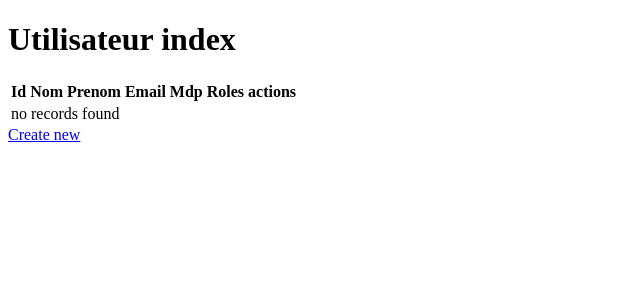
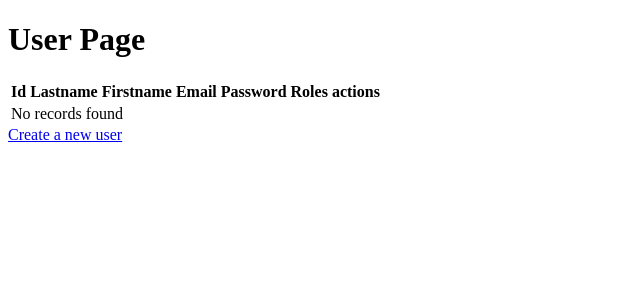
Before and after one commit to ProLyfe/Ecommerce, a Symfony app: template templates/utilisateur/index.html.twig in a window 1280 px wide. Shown: the top 300 px of the page, without its empty margins (0-640 px from the left). Run offline with Twig, Linux system fonts and the light colour scheme; the template is opened without the code that fills it, so the values that code supplies are empty; some libraries are stand-ins or nearby versions.

Commit message:
add finish translate

```diff
--- a/templates/registration/register.html.twig
+++ b/templates/registration/register.html.twig
@@ -1,15 +1,15 @@
 {% extends 'base.html.twig' %}
 
-{% block title %}Register{% endblock %}
+{% block title %}{{"register.titre"|trans}}{% endblock %}
 
 {% block body %}
-    <h1>Register</h1>
+    <h1>{{"register.titre"|trans}}</h1>
 
     {{ form_start(registrationForm) }}
         {{ form_row(registrationForm.email) }}
         {{ form_row(registrationForm.plainPassword) }}
         {{ form_row(registrationForm.agreeTerms) }}
 
-        <button class="btn">Register</button>
+        <button class="btn">{{"register.titre"|trans}}</button>
     {{ form_end(registrationForm) }}
 {% endblock %}
--- a/templates/security/login.html.twig
+++ b/templates/security/login.html.twig
@@ -14,10 +14,10 @@
         </div>
     {% endif %}
 
-    <h1 class="h3 mb-3 font-weight-normal">Please sign in</h1>
+    <h1 class="h3 mb-3 font-weight-normal">{{'security.sign'|trans}}</h1>
     <label for="inputEmail">Email</label>
     <input type="email" value="{{ last_username }}" name="email" id="inputEmail" class="form-control" required autofocus>
-    <label for="inputPassword">Password</label>
+    <label for="inputPassword">{{'security.mdp'|trans}}</label>
     <input type="password" name="password" id="inputPassword" class="form-control" required>
 
     <input type="hidden" name="_csrf_token"
@@ -36,7 +36,7 @@
     #}
 
     <button class="btn btn-lg btn-primary" type="submit">
-        Sign in
+        {{'security.sign'|trans}}
     </button>
 </form>
 {% endblock %}
--- a/templates/utilisateur/index.html.twig
+++ b/templates/utilisateur/index.html.twig
@@ -1,18 +1,18 @@
 {% extends 'base.html.twig' %}
 
-{% block title %}Utilisateur index{% endblock %}
+{% block title %}{{"utilisateur.titre"|trans}}{% endblock %}
 
 {% block body %}
-    <h1>Utilisateur index</h1>
+    <h1>{{"utilisateur.titre"|trans}}</h1>
 
     <table class="table">
         <thead>
             <tr>
                 <th>Id</th>
-                <th>Nom</th>
-                <th>Prenom</th>
+                <th>{{"utilisateur.nom"|trans}}</th>
+                <th>{{"utilisateur.prenom"|trans}}</th>
                 <th>Email</th>
-                <th>Mdp</th>
+                <th>{{"utilisateur.mdp"|trans}}</th>
                 <th>Roles</th>
                 <th>actions</th>
             </tr>
@@ -33,11 +33,11 @@
             </tr>
         {% else %}
             <tr>
-                <td colspan="7">no records found</td>
+                <td colspan="7">{{"utilisateur.info"|trans}}</td>
             </tr>
         {% endfor %}
         </tbody>
     </table>
 
-    <a href="{{ path('utilisateur_new') }}">Create new</a>
+    <a href="{{ path('utilisateur_new') }}">{{"utilisateur.new"|trans}}</a>
 {% endblock %}
--- a/translations/messages.en.yaml
+++ b/translations/messages.en.yaml
@@ -4,17 +4,36 @@ Quantite: "Quantity"
 Prix: "Price"
 Envoyer: "Create"
 
+utilisateur:
+  titre: "User Page"
+  nom: "Lastname"
+  prenom: "Firstname"
+  mdp: "Password"
+  info: "No records found"
+  new: "Create a new user"
+
+security:
+  sign: 'Please sign in'
+  mdp: 'Password'
+
+register:
+  titre: "Register"
+  mdp: "Password"
+
 produits:
   produit: "Products"
   titre: "Product list"
+  description: "Decription"
   nom: "Name"
-  Photo: "Photo"
+  photo: "Photo"
   quantite: "Quantity"
   prix: "Price"
   supprimer: "Delete"
   noproduit: "Add a product"
   modifier: "Modify"
   creer: "Create"
+  stock: "Stock"
+  action: "Actions"
 
 panier:
   panier: "Basket"
```
Also changed, not shown: templates/produit/index.html.twig (+8 -8 lines), translations/messages.fr.yaml (+20 -1 lines), 2 other files.
